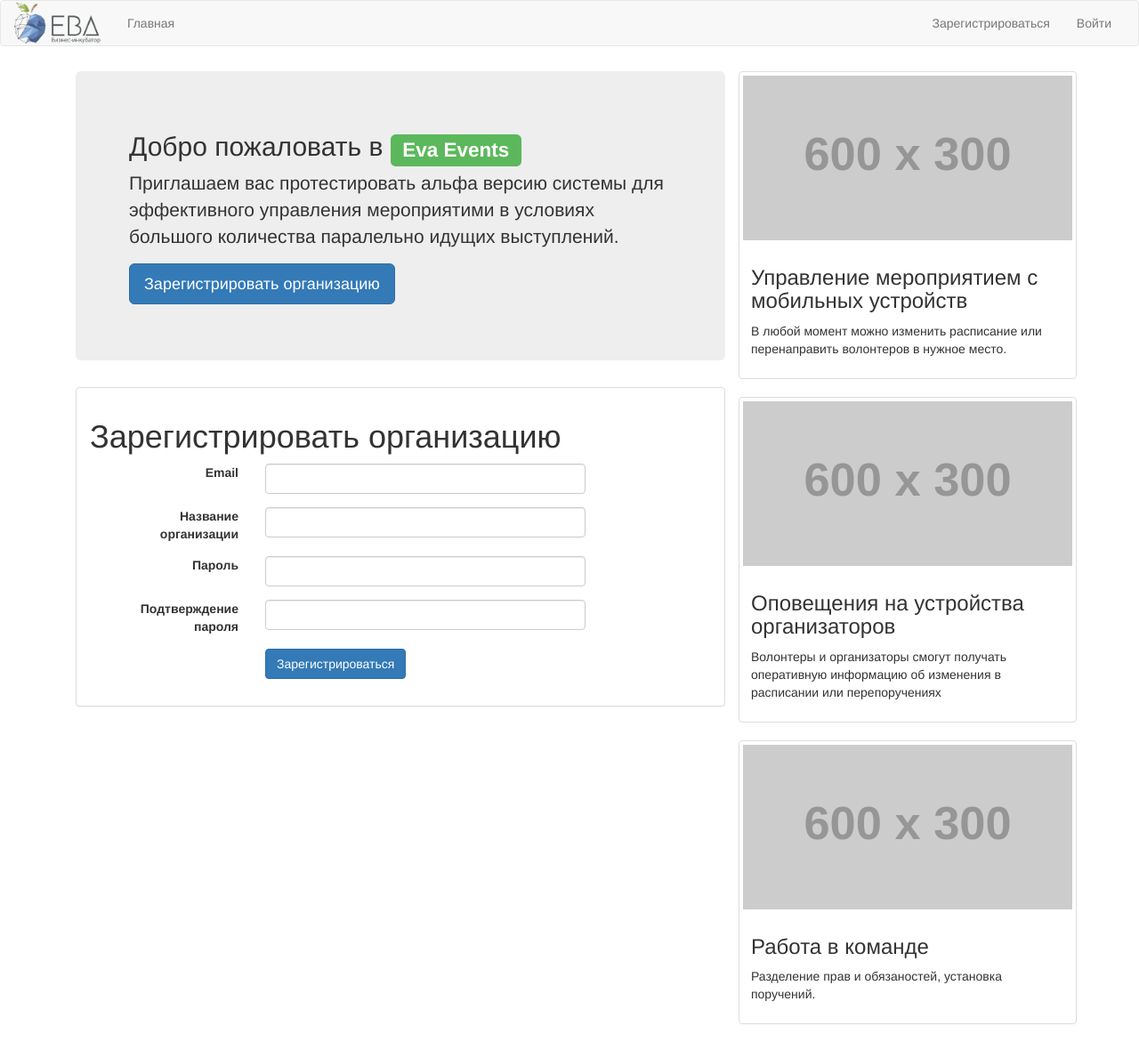
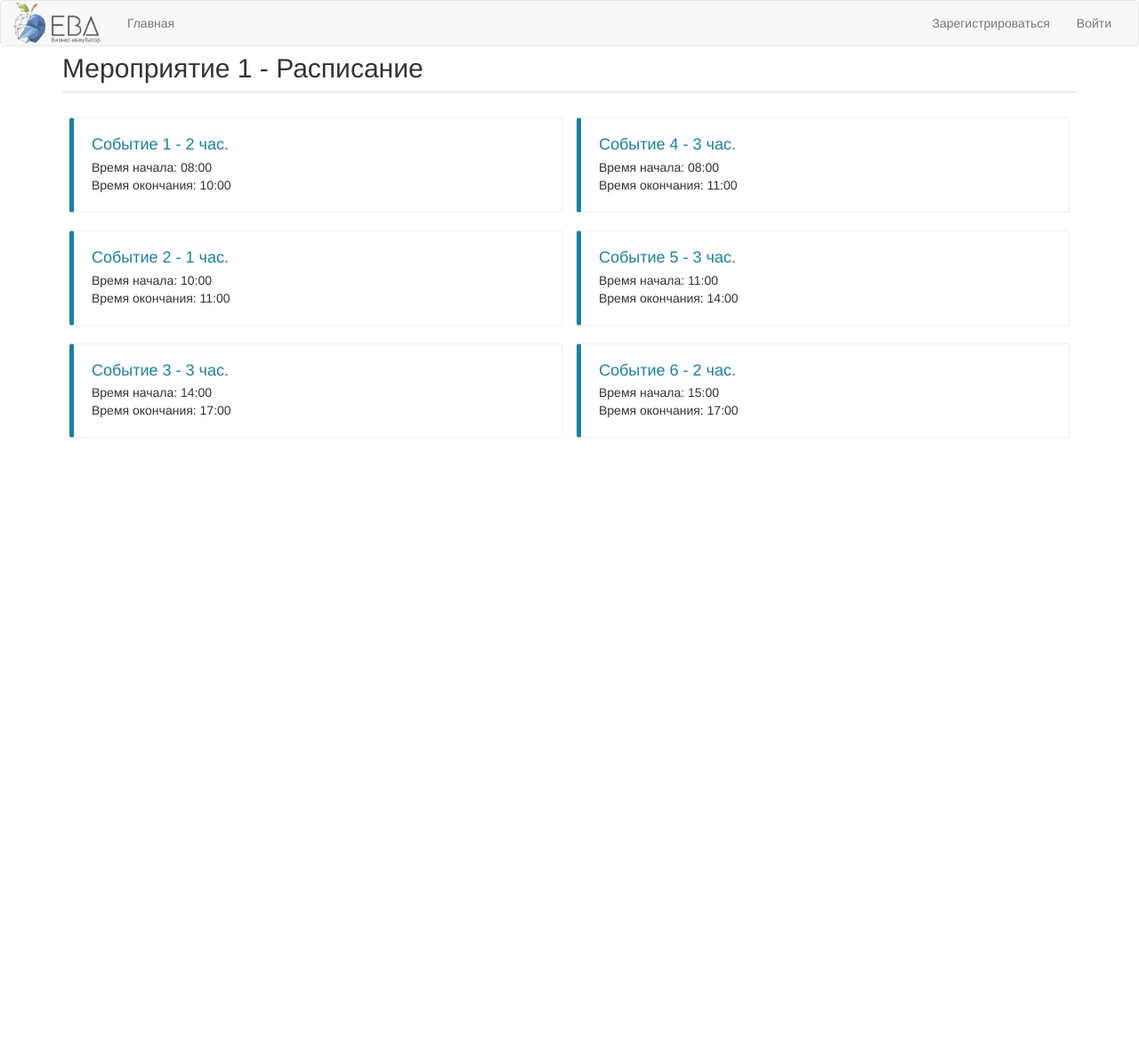
Before and after one commit to Jonybang/eva-events, a Rails app: page /forum_1 in a window 1280 px wide. Shown: the whole page at 89% size. After the commit the page ends 492 px from the top, so only its background shows below. Run offline with Rails 7, Linux system fonts and the light colour scheme; data comes from the database, SQL or seed files in the repository; grey boxes labelled with a size stand in for pictures from a placeholder-image service; style sheets or scripts are compiled from the project's sources; parts of the project's set-up code (start-up, migrations or seed data) failed here and were passed over; some libraries are stand-ins or nearby versions.

Commit message:
вывод форума с событиями на всеобщее обозрение по ссылке алиасу

```diff
--- a/app/assets/stylesheets/application.css.scss
+++ b/app/assets/stylesheets/application.css.scss
@@ -303,3 +303,35 @@
     padding: 0;
   }
 }
+
+.bs-callout {
+  padding: 20px;
+  margin: 20px 0px;
+  border-width: 1px 1px 1px 5px;
+  border-style: solid;
+  border-color: #EEE;
+  -moz-border-top-colors: none;
+  -moz-border-right-colors: none;
+  -moz-border-bottom-colors: none;
+  -moz-border-left-colors: none;
+  border-image: none;
+  border-radius: 3px;
+
+  p:last-child {
+    margin-bottom: 0px;
+  }
+  h4 {
+    margin-top: 0px;
+    margin-bottom: 5px;
+  }
+}
+
+.bs-callout-warning {
+  border-left-color: #AA6708;
+}
+.bs-callout-info {
+  border-left-color: #1B809E;
+}
+.bs-callout-info h4 {
+  color: #1B809E;
+}
--- a/app/controllers/forums_controller.rb
+++ b/app/controllers/forums_controller.rb
@@ -1,6 +1,30 @@
 class ForumsController < InheritsController
 
+  #before_action :get_id_by_alias, only: :show
+
+  # def show
+  #   if params[:alias]
+  #     resource = Forum.where(:alias => params[:alias])
+  #   else
+  #     show!
+  #   end
+  # end
+
   private
+
+  def get_resource
+    if params[:alias]
+      resource = Forum.find_by alias: params[:alias]
+      params[:id] = resource.id
+    end
+    @resource = resource
+  end
+  # def get_id_by_alias
+  #   if params[:alias]
+  #     resource = Forum.find_by alias: params[:alias]
+  #     params[:id] = resource.id
+  #   end
+  # end
 
   def get_collection
     if params[:organization_id]
--- a/app/controllers/sessions_controller.rb
+++ b/app/controllers/sessions_controller.rb
@@ -6,7 +6,7 @@
     user = User.authenticate(params[:email], params[:password])
     if user
       session[:user_id] = user.id
-      redirect_to root_url, :notice => 'Logged in!'
+      redirect_to manager, :notice => 'Logged in!'
     else
       flash.alert = 'Неправильный логин или пароль'
       render 'new'
--- a/app/models/event.rb
+++ b/app/models/event.rb
@@ -15,4 +15,7 @@
   def color
     self.original_color ? self.original_color : self.event_type.color
   end
+  def duration
+    ((self.end_date - self.begin_date) / 1.hour).round
+  end
 end
--- a/app/models/forum.rb
+++ b/app/models/forum.rb
@@ -11,4 +11,8 @@
   has_and_belongs_to_many :volunteers, class_name: 'Person', :join_table => 'forums_volunteers'
   has_and_belongs_to_many :members, class_name: 'Person', :join_table => 'forums_members'
   has_and_belongs_to_many :visitors, class_name: 'Person', :join_table => 'forums_visitors'
+
+  def events
+    posts.where(type: 'Event')
+  end
 end
--- a/app/views/application/index.html.erb
+++ b/app/views/application/index.html.erb
@@ -1,4 +1,3 @@
-<% unless @current_user%>
 <div class="container" style="padding-top: 80px">
     <div class="col-md-8">
         <div class="jumbotron">
@@ -48,8 +47,3 @@
       </div>
     </div>
 </div>
-<% else %>
-    <div ng-app="app" class="container app" style="padding-top: 40px">
-      <div ui-view></div>
-    </div>
-<% end %>
--- /dev/null
+++ b/app/views/forums/show.html.slim
@@ -0,0 +1,14 @@
+div.container.app style="padding-top: 40px"
+  h2 #{@resource.name} - Расписание
+
+  table.table
+    tr
+      - @resource.rooms.each do |room|
+        td
+          - room.events.each do |event|
+            .bs-callout.bs-callout-info
+              h4 #{event.name} - #{event.duration} час.
+              p
+                span Время начала: #{(event.begin_date + 36000).strftime('%H:%M')}
+                br
+                span Время окончания: #{(event.end_date + 36000).strftime('%H:%M')}
--- /dev/null
+++ b/app/views/manager/index.html
@@ -0,0 +1,3 @@
+<div ng-app="app" class="container app" style="padding-top: 40px">
+    <div ui-view></div>
+</div>
--- a/config/routes.rb
+++ b/config/routes.rb
@@ -24,6 +24,7 @@
     resources :rooms
     resources :colors
   end
+
   # The priority is based upon order of creation: first created -> highest priority.
   # See how all your routes lay out with "rake routes".
 
@@ -81,5 +82,8 @@
   mount RailsAdmin::Engine => '/adminpanel', :as => 'rails_admin'
   #root :to => redirect('/adminpanel')
 
-  get '*path' => 'application#index'
+  get 'manager' => 'manager#index'
+
+  get '/:alias', to: 'forums#show'
+  #get '*path' => 'application#index'
 end
--- a/db/migrate/20150809183507_create_posts.rb
+++ b/db/migrate/20150809183507_create_posts.rb
@@ -6,6 +6,8 @@
       t.datetime :begin_date
       t.datetime :end_date
       t.boolean :active
+
+      t.string :type
 
       t.belongs_to :forum, index: true
       t.belongs_to :person, index: true
--- a/db/seeds.rb
+++ b/db/seeds.rb
@@ -40,7 +40,7 @@
   user.organizations << organization
 end
 
-forum = Forum.create(name: 'Мероприятие 1')
+forum = Forum.create(name: 'Мероприятие 1', alias: 'forum_1')
 forum.admins << Person.first
 
 Organization.first.forums << forum
```
Also changed, not shown: app/controllers/manager_controller.rb (added, +7 -0 lines), db/schema.rb.
